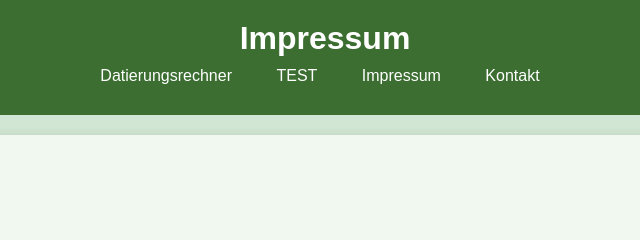
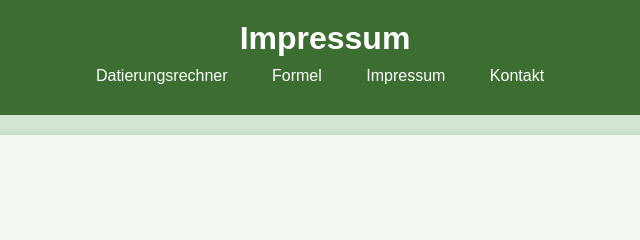
Before and after one commit to emeraldoo/UBD.github.io, a plain HTML site: page impressum.html in a window 1280 px wide. Shown: the top 240 px of the page, 315-955 px from the left. Drawn offline with Linux system fonts and the light colour scheme.

Commit message:
Update impressum.html

```diff
--- a/impressum.html
+++ b/impressum.html
@@ -13,19 +13,13 @@
     <nav>
       <ul>
         <li><a href="index.html">Datierungsrechner</a></li>
-          <li><a href="formel.html">TEST</a></li>
+        <li><a href="formel.html">Formel</a></li>
         <li><a href="impressum.html">Impressum</a></li>
         <li><a href="kontakt.html">Kontakt</a></li>
       </ul>
     </nav>
     <div class="qr-code-container">
-        <img
-          src="assets/qr-code.png"
-          alt="QR Code"
-          class="qr-code"
-          id="qrCode"
-          onclick="toggleQRCode()"
-        />
+      <img src="assets/qr-code.png" alt="QR Code" class="qr-code" id="qrCode" onclick="toggleQRCode()" />
     </div>
   </header>
   <main>
```
Lines whose indentation alone changed are shown as unchanged.
